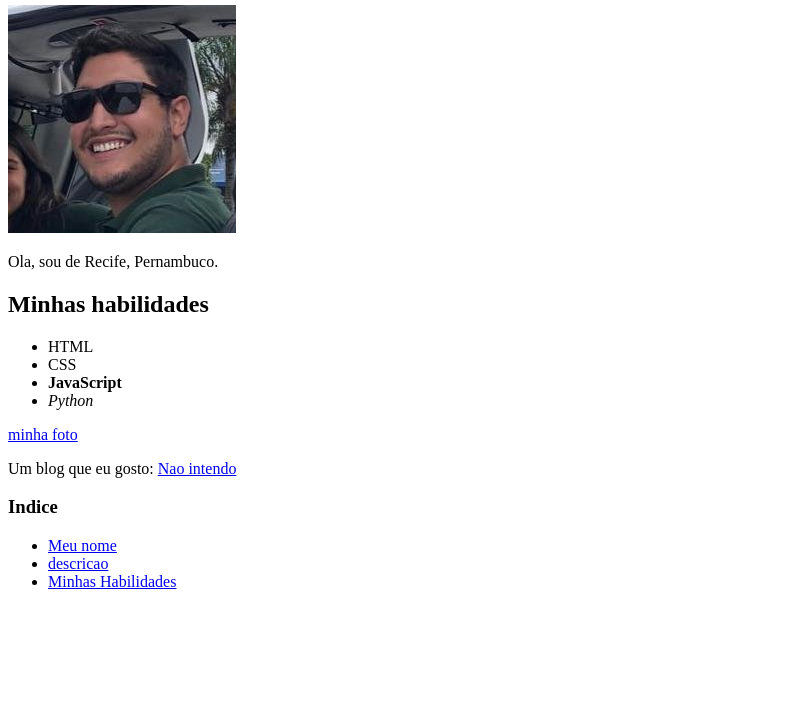
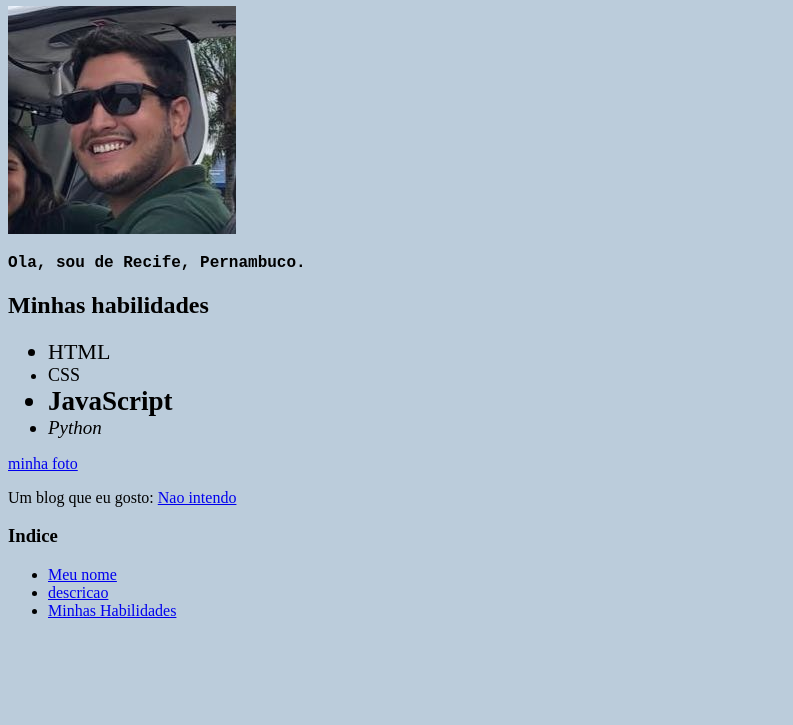
Before and after one commit to matheusnevesb/trybe-portifolio, a plain HTML site: page index.html in a window 1280 px wide. Shown: the part 75-800 px from the top of the page, without its empty margins (0-793 px from the left). Drawn offline with Linux system fonts and the light colour scheme.

Commit message:
exercicio da aula 3.2

```diff
--- a/index.html
+++ b/index.html
@@ -5,6 +5,8 @@
     <meta http-equiv="X-UA-Compatible" content="IE=edge">
     <meta name="viewport" content="width=device-width, initial-scale=1.0">
     <title>portifolio | trybe</title>
+
+    <link rel="stylesheet" href="style.css">
 </head>
 <body>
     <h1 id="nome">Matheus Neves Baptista Barbosa Guerra</h1>
@@ -17,10 +19,10 @@
 
     <h2 id="habilidades">Minhas habilidades</h2>
     <ul>
-        <li>HTML</li>
-        <li>CSS</li>
-        <li><strong>JavaScript</strong></li>
-        <li><em>Python</em></li>
+        <li class="item-1">HTML</li>
+        <li class="item-2">CSS</li>
+        <li class="item-3"><strong>JavaScript</strong></li>
+        <li class="item-4"><em>Python</em></li>
     </ul>
 
     <a href="#foto"> minha foto</a>
--- /dev/null
+++ b/style.css
@@ -0,0 +1,28 @@
+body {
+    background-color: rgb(187, 204, 219);
+}
+
+#nome {
+    font-family:'Lucida Sans', 'Lucida Sans Regular', 'Lucida Grande', 'Lucida Sans Unicode', Geneva, Verdana, sans-serif;
+}
+
+#descricao {
+    font-family:'Courier New', Courier, monospace;
+    font-weight: bold;
+}
+
+.item-1 {
+    font-size: 22px;
+}
+
+.item-2 {
+    font-size: 18px;
+}
+
+.item-3 {
+    font-size: 27px;
+}
+
+.item-4 {
+    font-size: 19px;
+}
```
